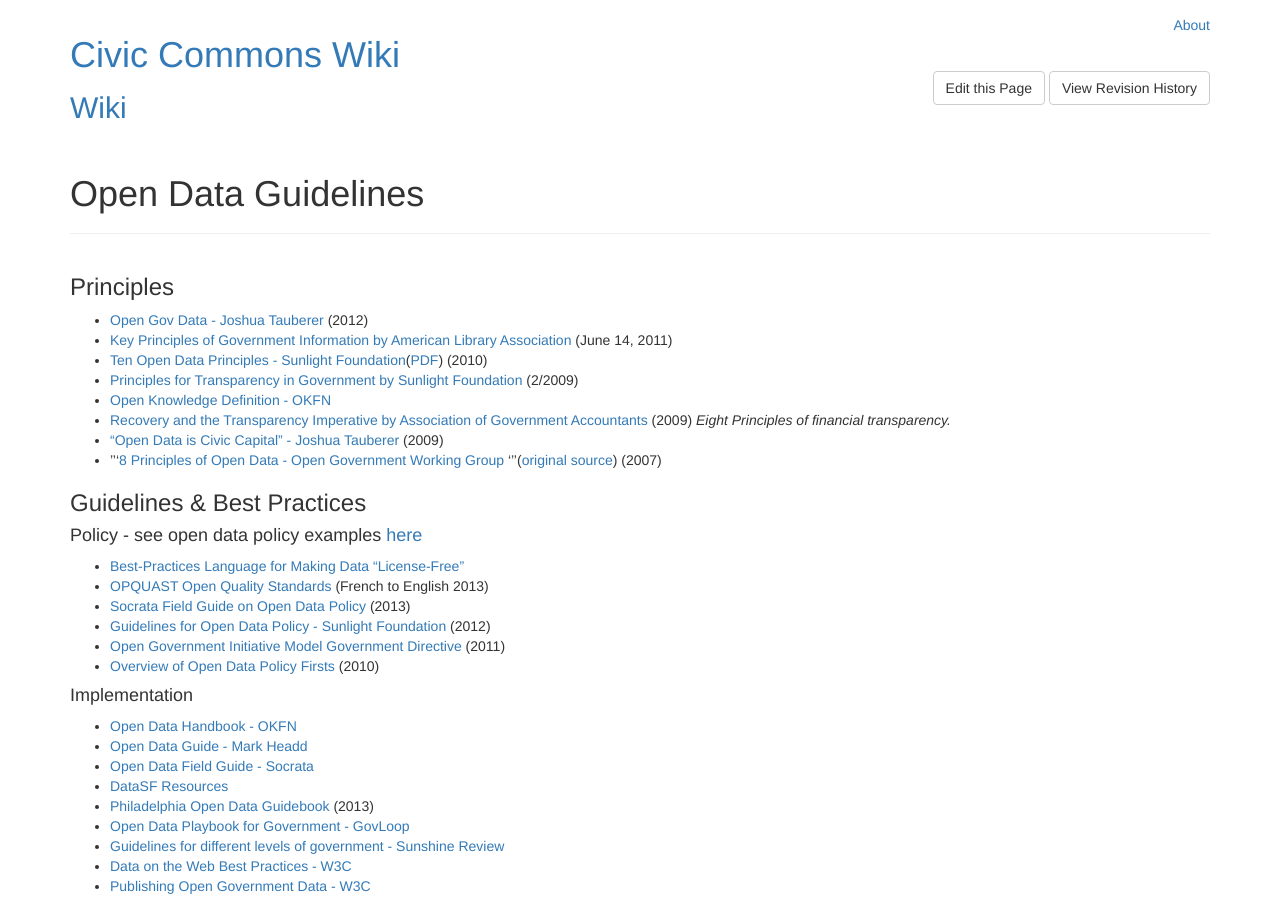
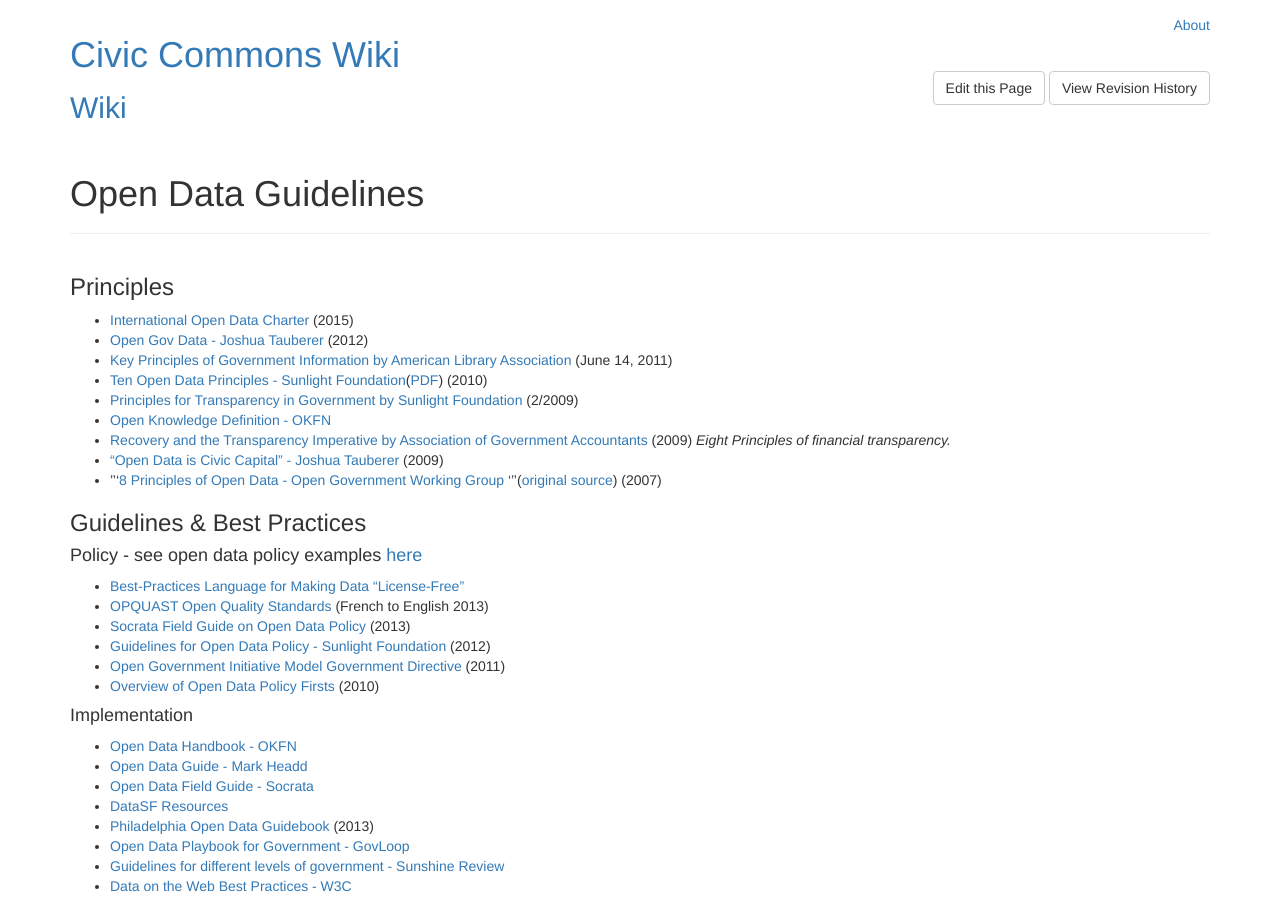
Before and after one commit to CivComs/wiki, a Jekyll site: the page built from Open_Data_Guidelines.md, in a window 1280 px wide and 900 px high. Built offline with Jekyll 4.4.1, drawn with Linux system fonts in a browser that asks for light colours; nearby versions of some CDN libraries; library files that are not in the unit come from our copies.

Commit message:
Adding international open data charter principles

```diff
--- a/Open_Data_Guidelines.md
+++ b/Open_Data_Guidelines.md
@@ -4,7 +4,7 @@ permalink: /Open_Data_Guidelines/
 ---
 
 ### Principles
-
+-   [International Open Data Charter](http://opendatacharter.net/principles/) (2015)
 -   [Open Gov Data - Joshua Tauberer](http://opengovdata.io/) (2012)
 -   [Key Principles of Government Information by American Library Association](http://www.ala.org/advocacy/govinfo/keyprinciples) (June 14, 2011)
 -   [Ten Open Data Principles - Sunlight Foundation](http://sunlightfoundation.com/policy/documents/ten-open-data-principles/)([PDF](http://assets.sunlightfoundation.com.s3.amazonaws.com/policy/papers/Ten%20Principles%20for%20Opening%20Up%20Government%20Data.pdf)) (2010)
```
